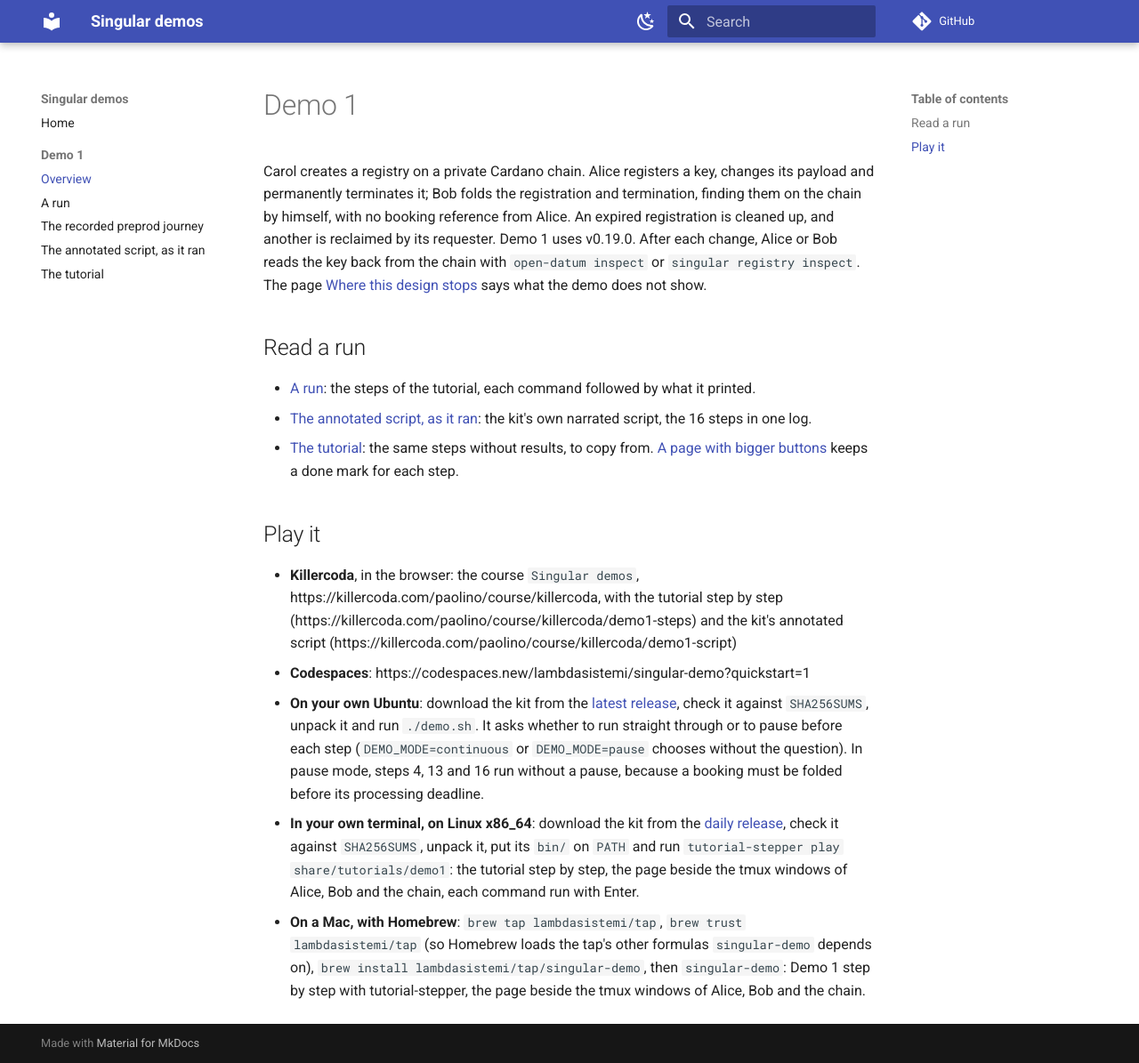
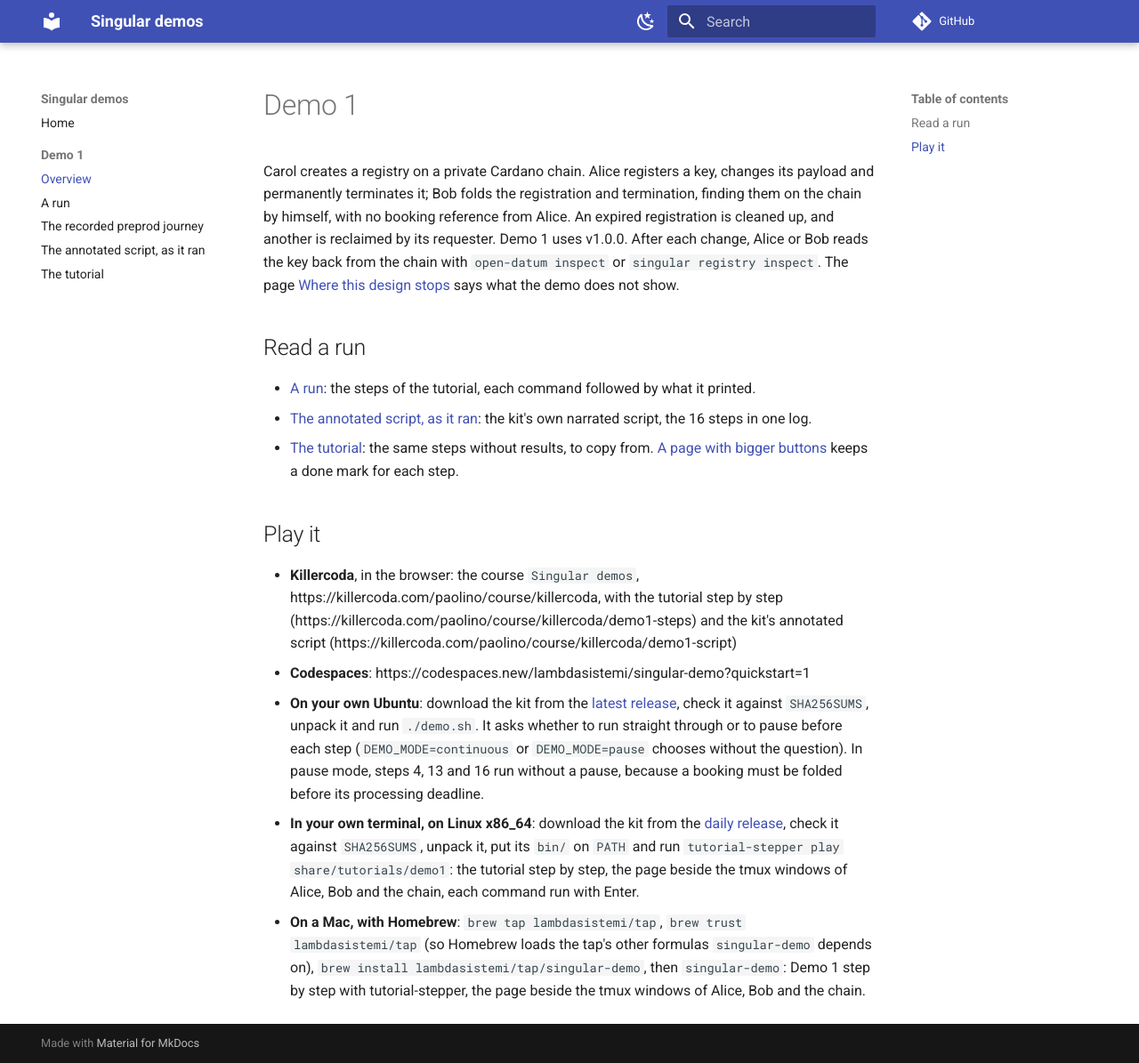
Before and after one commit to lambdasistemi/singular-demo, an MkDocs documentation site: the page built from docs/demo1/index.md, in a window 1280 px wide and 1195 px high. Shown: the whole window at 89% size. Built offline with MkDocs 1.6.1 and Material for MkDocs 9.7.7, drawn with Linux system fonts in a browser that asks for light colours; nearby versions of some CDN libraries; library files that are not in the unit come from our copies; comment, search, counter and statistics services are not loaded.

Commit message:
chore: pin the demos to the Singular v1.0.0 tag

```diff
--- a/docs/demo1/index.md
+++ b/docs/demo1/index.md
@@ -1,6 +1,6 @@
 # Demo 1
 
-Carol creates a registry on a private Cardano chain. Alice registers a key, changes its payload and permanently terminates it; Bob folds the registration and termination, finding them on the chain by himself, with no booking reference from Alice. An expired registration is cleaned up, and another is reclaimed by its requester. Demo 1 uses v0.19.0. After each change, Alice or Bob reads the key back from the chain with `open-datum inspect` or `singular registry inspect`. The page [Where this design stops](tutorial.md) says what the demo does not show.
+Carol creates a registry on a private Cardano chain. Alice registers a key, changes its payload and permanently terminates it; Bob folds the registration and termination, finding them on the chain by himself, with no booking reference from Alice. An expired registration is cleaned up, and another is reclaimed by its requester. Demo 1 uses v1.0.0. After each change, Alice or Bob reads the key back from the chain with `open-datum inspect` or `singular registry inspect`. The page [Where this design stops](tutorial.md) says what the demo does not show.
 
 ## Read a run
 
```
Also changed, not shown: README.md (+4 -4 lines), docs/index.md (+1 -1 lines), killercoda/demo1-script/finish/text.md (+1 -1 lines), killercoda/demo1-script/step1/text.md (+3 -3 lines), 7 other files.
